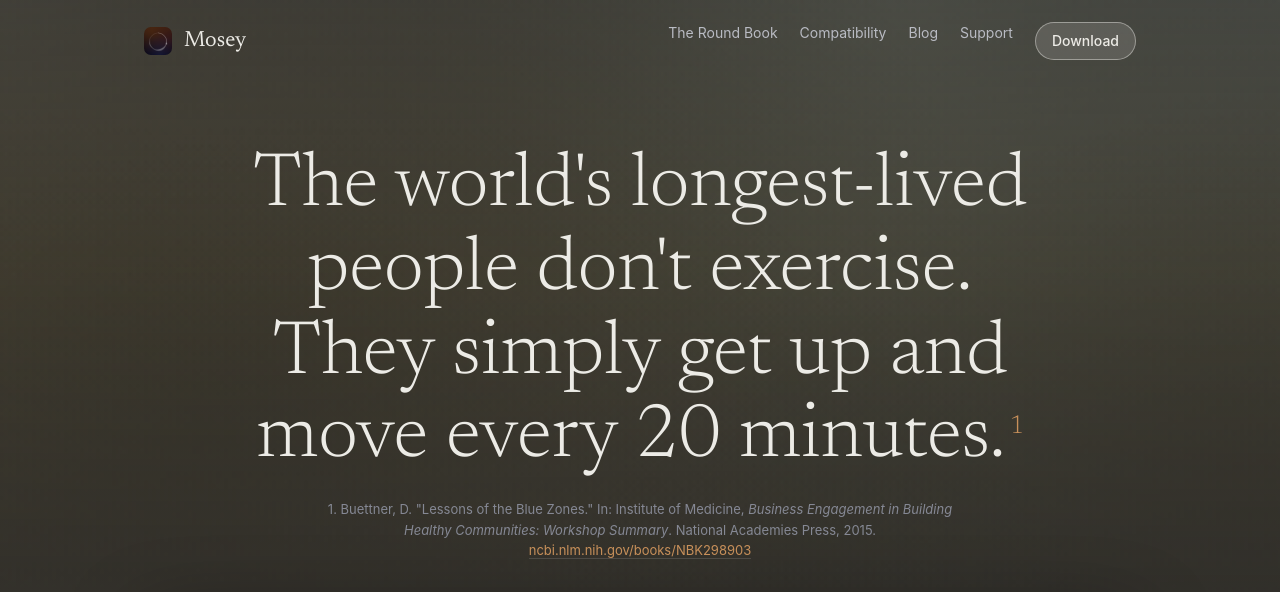
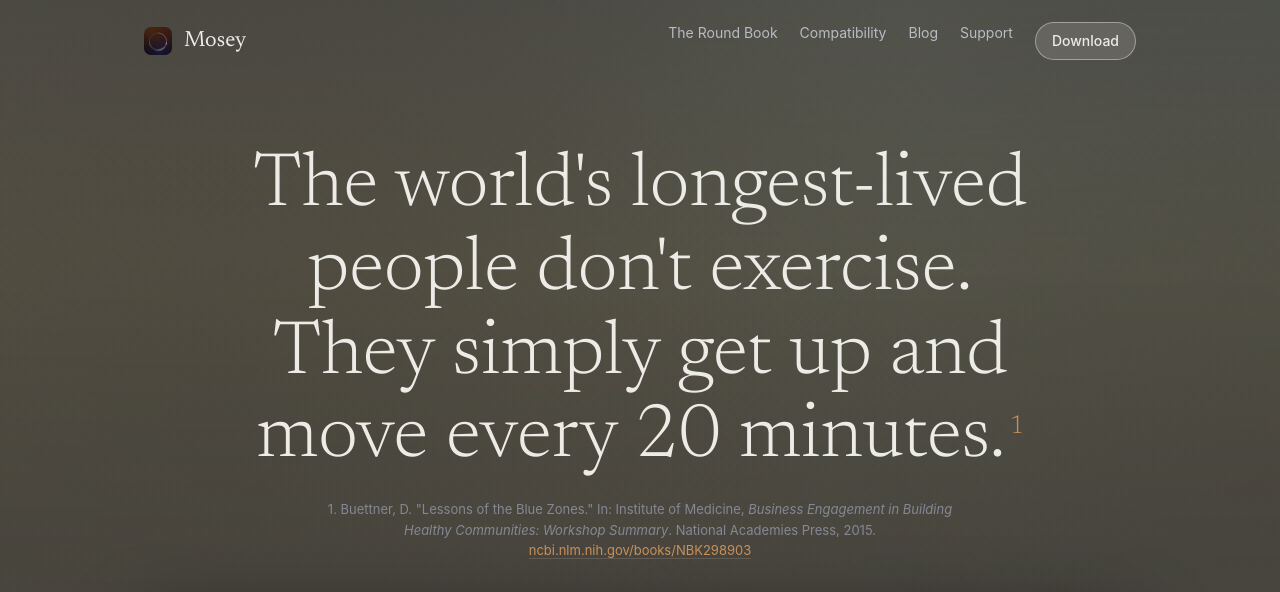
Before and after one commit to akaalias/mosey-site, a Jekyll site: the page built from index.html, in a window 1280 px wide. Shown: the top 592 px of the page. Built offline with Jekyll 4.4.1, drawn with Linux system fonts in a browser that asks for light colours; grey boxes are pictures that could not be loaded.

```diff
--- a/_layouts/default.html
+++ b/_layouts/default.html
@@ -43,7 +43,7 @@
   footer a { color:var(--ink-2); border:0; }
   @media (prefers-reduced-motion: reduce) { * { animation: none !important; transition: none !important; } }
   .field { position:fixed; inset:0; width:100%; height:100%; z-index:-2; }
-  .scrim { position:fixed; inset:0; z-index:-1; background:linear-gradient(to bottom, rgba(42,44,55,.30) 0%, rgba(42,44,55,.10) 30%, rgba(42,44,55,.28) 60%, rgba(42,44,55,.50) 100%); pointer-events:none; }
+  .scrim { position:fixed; inset:0; z-index:-1; background:linear-gradient(to bottom, rgba(42,44,55,.30) 0%, rgba(42,44,55,.10) 30%, rgba(42,44,55,.22) 60%, rgba(42,44,55,.34) 100%); pointer-events:none; }
 
   .shot.film video { width:100%; display:block; }
 </style>
--- a/index.html
+++ b/index.html
@@ -131,7 +131,7 @@ description: "The longest-lived people are nudged into moving every twenty minut
       // generator): the walk's light colours lead, nothing sinks to black.
       var mixc = function(a, b, f){ return [a[0]+(b[0]-a[0])*f, a[1]+(b[1]-a[1])*f, a[2]+(b[2]-a[2])*f]; };
       var W = [1,1,1], pc = pick.colors, L = pc[0], A = pc[1]||pc[0], B = pc[2]||pc[0], Vc = pc[3]||A;
-      var lifted = [ mixc(L, W, 0.22), mixc(mixc(A, L, 0.35), W, 0.10), mixc(mixc(A, B, 0.45), L, 0.15), mixc(Vc, W, 0.15) ];
+      var lifted = [ mixc(L, W, 0.26), mixc(mixc(A, L, 0.35), W, 0.14), mixc(mixc(A, L, 0.50), W, 0.12), mixc(Vc, W, 0.18) ];   // the base built from accent and light, never from the night-dark base
       var field = new Mosey.Field(document.getElementById('field'), lifted);
       if (reduce) { ring.draw(); field.draw(); } else { ring.start(); field.start(); }
       document.addEventListener('visibilitychange', function(){ if(document.hidden){ ring.stop(); field.stop(); } else if(!reduce){ ring.start(); field.start(); } });
```
